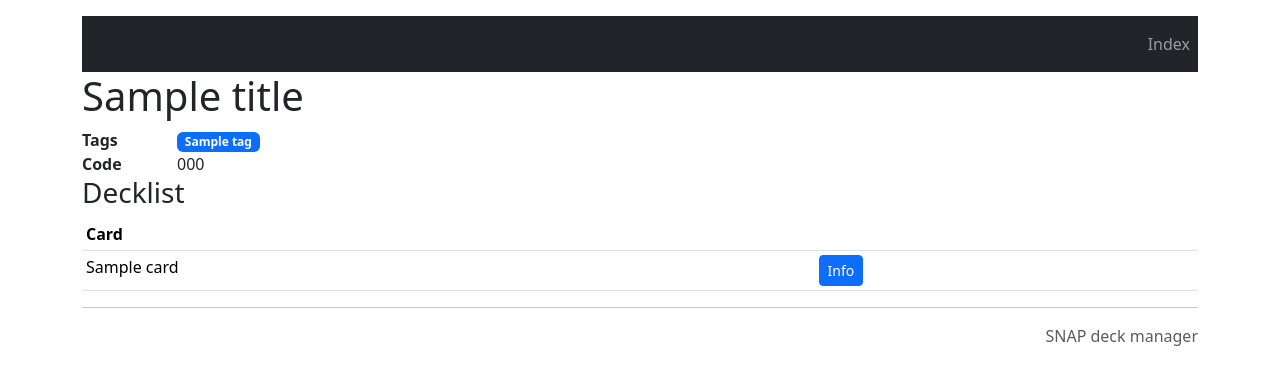
After one commit to jboscomendoza/snap-deck-manager, a Flask app: template app/templates/view-decks.html in a window 1280 px wide. The commit adds this page. Shown: the top 385 px of the page. Run offline with Flask 3, Linux system fonts and the light colour scheme; tables that the repository leaves empty hold one stand-in row (values such as "Sample post"); the template is opened without the code that fills it: values that come from a table or form of the project are taken from there, most other values are stand-ins (such as "Sample title", 1, 10 or a date in 2020); some libraries are stand-ins or nearby versions.

Commit message:
Base view for decks

```diff
--- a/app/__init__.py
+++ b/app/__init__.py
@@ -18,7 +18,7 @@ def create_app(config_class=Config):
     migrate.init_app(app, db, render_as_batch=True)
 
     ## Bootstrap
-    app.config["BOOTSTRAP_BOOTSWATCH_THEME"] = "lumen"
+    app.config["BOOTSTRAP_BOOTSWATCH_THEME"] = "pulse"
     bootstrap = Bootstrap5(app)
 
     # Blueprints
--- a/app/templates/get-decks.html
+++ b/app/templates/get-decks.html
@@ -7,8 +7,8 @@
         <tr>
             <th scope="col">Name</th>
             <th scope="col">Decklist</th>
+            <th scope="col">Code</th>
             <th scope="col">Tags</th>
-            <th scope="col">Code</th>
         </tr>
     </thead>
     <tbody>
--- /dev/null
+++ b/app/templates/view-decks.html
@@ -0,0 +1,43 @@
+{% extends "base.html" %}
+{% block content %}
+
+<div class="row">
+    <div class="col-1">
+        <span class="fw-bold">Tags</span>
+    </div>
+    <div class="col-11">
+        {% for tag in deck.tags %}
+        <span class="badge bg-primary">{{ tag.name }}</span>
+        {% endfor %}
+    </div>
+</div>
+<div class="row">
+    <div class="col-1">
+        <span class="fw-bold">Code</span>
+    </div>
+    <div class="col-11">
+        <span class="text-break">{{ deck_code }}</span>
+    </div>
+</div>
+<div class="row">
+    <p class="h3">Decklist</p>
+</div>
+<table class="table table-hover table-sm" >
+    <thead>
+        <tr>
+            <th scope="col">Card</th>
+            <th scope="col"></th>
+        </tr>
+    </thead>
+    <tbody>
+        {% for card in decklist %}
+        <tr>
+            <td>{{ card }}</td>
+            <td><a class="btn btn-primary btn-sm" href="#">Info</a></td>
+        </tr>
+        {% endfor %}
+    </tbody>
+</table>
+
+
+{% endblock content %}
```
Also changed, not shown: app/decks/routes.py (+20 -0 lines).
